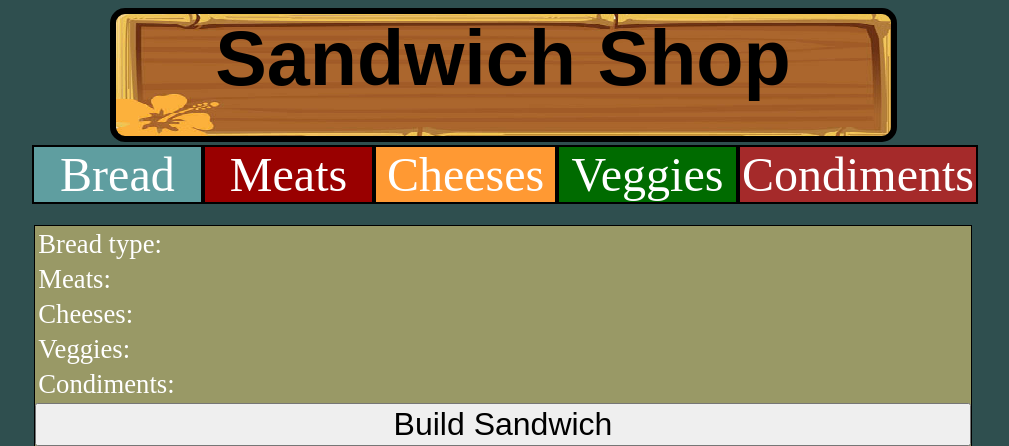
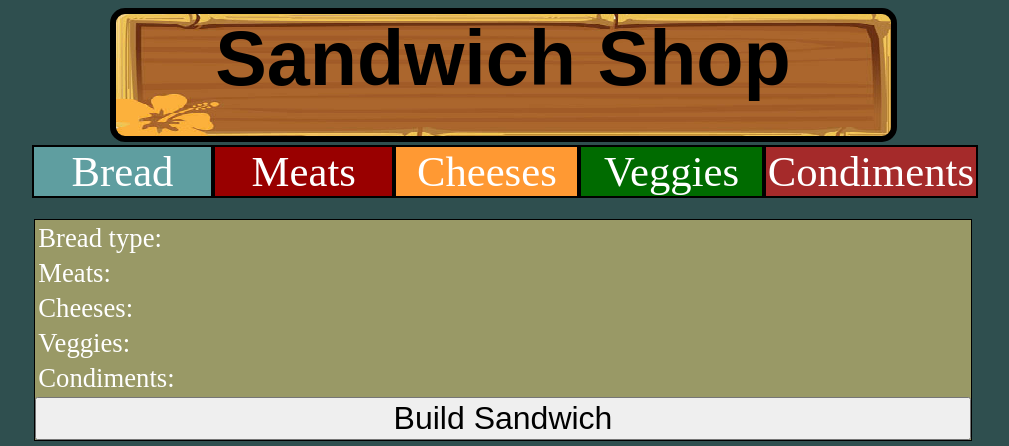
Before and after one commit to sdj38/Web, a PHP site: page /sandwhich_shop.php in a window 1280 px wide. Shown: the top 446 px of the page, without its empty margins (137-1146 px from the left). Run offline with PHP 8.4, Linux system fonts and the light colour scheme; data that the repository does not hold is empty; some libraries are stand-ins or nearby versions.

Commit message:
open php

```diff
--- a/sandwhich_style.css
+++ b/sandwhich_style.css
@@ -5,7 +5,7 @@ border: 2pt solid black;
 color: white;
 text-align:center;
 border-radius: 0px;
-font-size:36pt;
+font-size:32pt;
 }
 #banner{
 background-image: url("banner.png");
```
